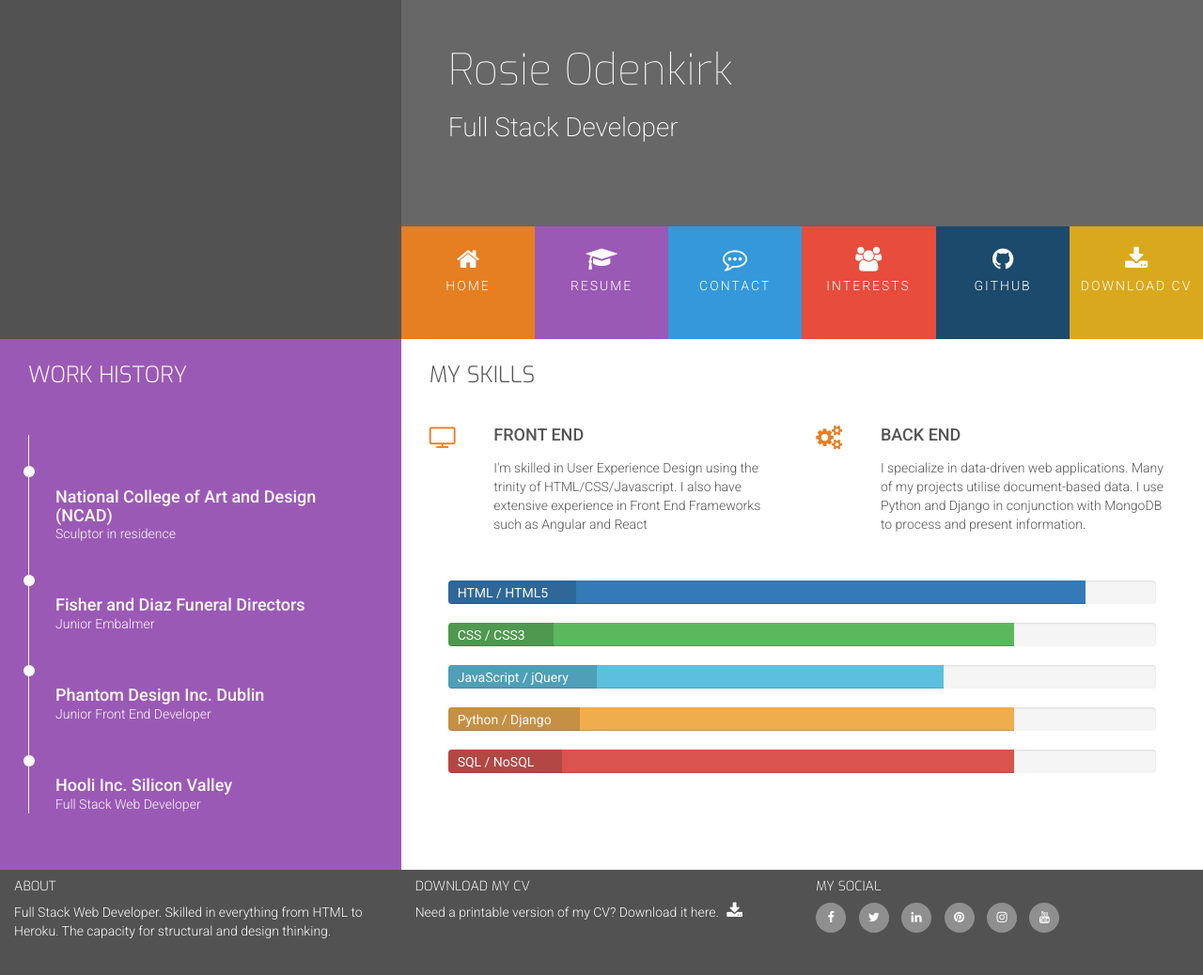
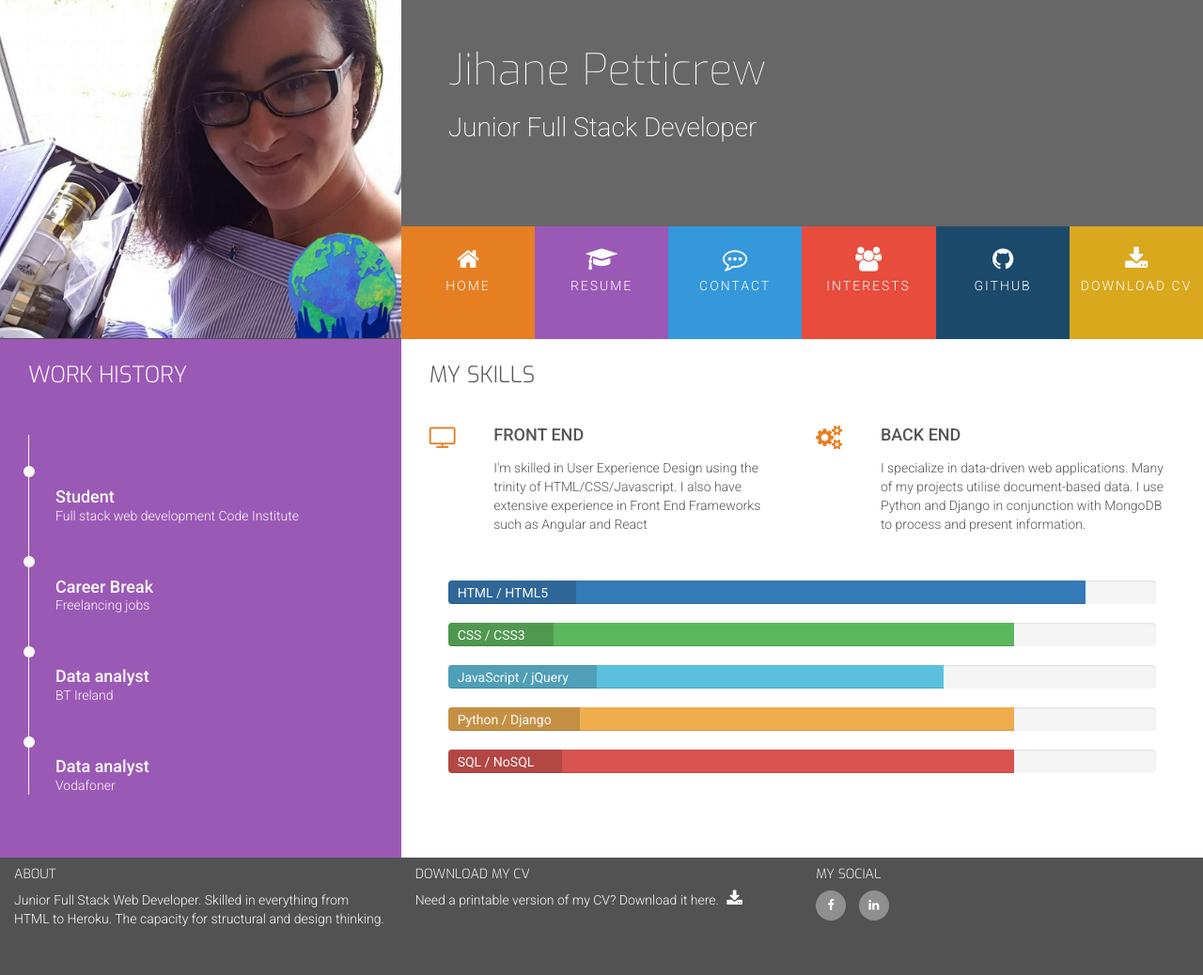
Before and after one commit to JihanePett/ajax-test, a plain HTML site: page resume.html in a window 1280 px wide. Shown: the whole page at 94% size. Drawn offline with nearby package versions, Linux system fonts and the light colour scheme.

Commit message:
amended all the pages to reflect my personal info image and details

```diff
--- a/assets/css/style.css
+++ b/assets/css/style.css
@@ -118,7 +118,7 @@ header {
 }
 
 .logo {
-    background: url("../images/rosie.jpg");
+    background: url("/media/Profile-img.jpg");
     background-position: center;
     background-repeat: no-repeat;
     background-size: cover;
--- a/resume.html
+++ b/resume.html
@@ -1,9 +1,21 @@
 <!DOCTYPE html>
 <html>
   <head>
-        <link rel="stylesheet" href="https://maxcdn.bootstrapcdn.com/bootstrap/3.3.7/css/bootstrap.min.css" type="text/css" />
-        <link rel="stylesheet" href="https://maxcdn.bootstrapcdn.com/font-awesome/4.7.0/css/font-awesome.min.css" type="text/css" />
-        <link rel="stylesheet" href="https://cdnjs.cloudflare.com/ajax/libs/hover.css/2.1.1/css/hover-min.css" type="text/css" />
+    <link
+      rel="stylesheet"
+      href="https://maxcdn.bootstrapcdn.com/bootstrap/3.3.7/css/bootstrap.min.css"
+      type="text/css"
+    />
+    <link
+      rel="stylesheet"
+      href="https://maxcdn.bootstrapcdn.com/font-awesome/4.7.0/css/font-awesome.min.css"
+      type="text/css"
+    />
+    <link
+      rel="stylesheet"
+      href="https://cdnjs.cloudflare.com/ajax/libs/hover.css/2.1.1/css/hover-min.css"
+      type="text/css"
+    />
     <link rel="stylesheet" href="assets/css/style.css" type="text/css" />
     <title>Rosie Odenkirk</title>
   </head>
@@ -16,29 +28,50 @@
         <div class="col-md-8">
           <div class="row bg-color-name-title">
             <div class="heading">
-                            <h1 class="name">Rosie Odenkirk</h1>
-                            <h2 class="title">Full Stack Developer</h2>
+              <h1 class="name">Jihane Petticrew</h1>
+              <h2 class="title">Junior Full Stack Developer</h2>
             </div>
           </div>
           <div class="row">
             <ul id="nav" class="list-inline clearfix">
               <li class="col-xs-6 col-sm-2 ui-menu-color-home menuitem">
-                                <a href="index.html" class="hvr-sweep-to-bottom"><i class="fa fa-home" aria-hidden="true"></i><span>Home</span></a>
+                <a href="index.html" class="hvr-sweep-to-bottom"
+                  ><i class="fa fa-home" aria-hidden="true"></i
+                  ><span>Home</span></a
+                >
               </li>
               <li class="col-xs-6 col-sm-2 ui-menu-color-resume menuitem">
-                                <a href="resume.html" class="hvr-sweep-to-bottom"><i class="fa fa-graduation-cap" aria-hidden="true"></i><span>Resume</span></a>
+                <a href="resume.html" class="hvr-sweep-to-bottom"
+                  ><i class="fa fa-graduation-cap" aria-hidden="true"></i
+                  ><span>Resume</span></a
+                >
               </li>
               <li class="col-xs-6 col-sm-2 ui-menu-color-contact menuitem">
-                                <a href="contact.html" class="hvr-sweep-to-bottom"><i class=" fa fa-commenting-o" aria-hidden="true"></i><span>Contact</span></a>
+                <a href="contact.html" class="hvr-sweep-to-bottom"
+                  ><i class="fa fa-commenting-o" aria-hidden="true"></i
+                  ><span>Contact</span></a
+                >
               </li>
               <li class="col-xs-6 col-sm-2 ui-menu-color-interests menuitem">
-                                <a href="interests.html" class="hvr-sweep-to-bottom"><i class="fa fa-users" aria-hidden="true"></i><span>Interests</span></a>
+                <a href="interests.html" class="hvr-sweep-to-bottom"
+                  ><i class="fa fa-users" aria-hidden="true"></i
+                  ><span>Interests</span></a
+                >
               </li>
               <li class="col-xs-6 col-sm-2 ui-menu-color-github menuitem">
-                                <a href="github.html" class="hvr-sweep-to-bottom"><i class="fa fa-github" aria-hidden="true"></i><span>GitHub</span></a>
+                <a href="github.html" class="hvr-sweep-to-bottom"
+                  ><i class="fa fa-github" aria-hidden="true"></i
+                  ><span>GitHub</span></a
+                >
               </li>
               <li class="col-xs-6 col-sm-2 ui-menu-color-download menuitem">
-                                <a href="assets/cv/sample-cv.pdf" target="_blank" class="hvr-sweep-to-bottom"><i class="fa fa-download" aria-hidden="true"></i><span>Download CV</span></a>
+                <a
+                  href="assets/cv/JihaneP_CV.pdf"
+                  target="_blank"
+                  class="hvr-sweep-to-bottom"
+                  ><i class="fa fa-download" aria-hidden="true"></i
+                  ><span>Download CV</span></a
+                >
               </li>
             </ul>
           </div>
@@ -47,60 +80,76 @@
     </header>
     <section class="container-fluid">
       <div class="row row-table">
-                <div class="col-xs-12 col-sm-12 col-md-4 bg-color-work-history section-column">
+        <div
+          class="col-xs-12 col-sm-12 col-md-4 bg-color-work-history section-column"
+        >
           <div class="row">
             <div class="col-md-12">
               <h3 class="history-heading uppercase">Work History</h3>
             </div>
           </div>
           <div class="history-items">
-                        <div class="timeline-item" dates="02/1998 - 04/2004">
-                            <h4>National College of Art and Design (NCAD)</h4>
-                            <p>Sculptor in residence</p>
+            <div class="timeline-item" dates="2020 - 2021">
+              <h4>Student</h4>
+              <p>Full stack web development Code Institute</p>
             </div>
-                        <div class="timeline-item" dates="04/2004 - 06/2008">
-                            <h4>Fisher and Diaz Funeral Directors</h4>
-                            <p>Junior Embalmer</p>
+            <div class="timeline-item" dates="2015 - 2020">
+              <h4>Career Break</h4>
+              <p>Freelancing jobs</p>
             </div>
-                        <div class="timeline-item" dates="06/2008 - 06/2011">
-                            <h4>Phantom Design Inc. Dublin</h4>
-                            <p>Junior Front End Developer</p>
+            <div class="timeline-item" dates="2012 - 2014">
+              <h4>Data analyst</h4>
+              <p>BT Ireland</p>
             </div>
-                        <div class="timeline-item" dates="06/2011 - Present">
-                            <h4>Hooli Inc. Silicon Valley</h4>
-                            <p>Full Stack Web Developer</p>
+            <div class="timeline-item" dates="2010 - 2012">
+              <h4>Data analyst</h4>
+              <p>Vodafoner</p>
             </div>
           </div>
         </div>
-                <div class="col-xs-12 col-sm-12 col-md-8 bg-color-three-reasons section-column">
+        <div
+          class="col-xs-12 col-sm-12 col-md-8 bg-color-three-reasons section-column"
+        >
           <div class="row">
             <div class="col-md-12">
               <h3 class="section-heading uppercase">My Skills</h3>
             </div>
           </div>
           <div class="row">
-                            <div class="col-xs-10 col-xs-offset-1 col-sm-offset-0 col-sm-4 col-md-6">
+            <div
+              class="col-xs-10 col-xs-offset-1 col-sm-offset-0 col-sm-4 col-md-6"
+            >
               <div class="row">
-                                    <div class="col-xs-2 col-sm-2  col-md-2">
+                <div class="col-xs-2 col-sm-2 col-md-2">
                   <i class="three-reasons-icon fa fa-tv" aria-hidden="true"></i>
                 </div>
                 <div class="col-xs-10 col-sm-10">
                   <h4 class="three-reasons-heading uppercase">Front End</h4>
                   <p>
-                                            I'm skilled in User Experience Design using the trinity of HTML/CSS/Javascript. I also have extensive experience in Front End Frameworks such as Angular and React
+                    I'm skilled in User Experience Design using the trinity of
+                    HTML/CSS/Javascript. I also have extensive experience in
+                    Front End Frameworks such as Angular and React
                   </p>
                 </div>
               </div>
             </div>
-                            <div class="col-xs-10 col-xs-offset-1 col-sm-offset-0 col-sm-4 col-md-6">
+            <div
+              class="col-xs-10 col-xs-offset-1 col-sm-offset-0 col-sm-4 col-md-6"
+            >
               <div class="row">
-                                    <div class="col-xs-2 col-sm-2  col-md-2">
-                                        <i class="three-reasons-icon fa fa-gears" aria-hidden="true"></i>
+                <div class="col-xs-2 col-sm-2 col-md-2">
+                  <i
+                    class="three-reasons-icon fa fa-gears"
+                    aria-hidden="true"
+                  ></i>
                 </div>
                 <div class="col-xs-10 col-sm-10">
                   <h4 class="three-reasons-heading uppercase">Back End</h4>
                   <p>
-                                            I specialize in data-driven web applications. Many of my projects utilise document-based data. I use Python and Django in conjunction with MongoDB to process and present information.
+                    I specialize in data-driven web applications. Many of my
+                    projects utilise document-based data. I use Python and
+                    Django in conjunction with MongoDB to process and present
+                    information.
                   </p>
                 </div>
               </div>
@@ -108,31 +157,66 @@
           </div>
           <div class="row progress-section">
             <div class="progress">
-                                <div class="progress-bar" role="progressbar" aria-valuenow="90" aria-valuemin="0" aria-valuemax="100" style="width:90%">
+              <div
+                class="progress-bar"
+                role="progressbar"
+                aria-valuenow="90"
+                aria-valuemin="0"
+                aria-valuemax="100"
+                style="width: 90%;"
+              >
                 <span class="sr-only"> 90% complete</span>
               </div>
               <span class="progress-type">HTML / HTML5</span>
             </div>
             <div class="progress">
-                                <div class="progress-bar progress-bar-success" role="progressbar" aria-valuenow="80" aria-valuemin="0" aria-valuemax="100" style="width:80%">
+              <div
+                class="progress-bar progress-bar-success"
+                role="progressbar"
+                aria-valuenow="80"
+                aria-valuemin="0"
+                aria-valuemax="100"
+                style="width: 80%;"
+              >
                 <span class="sr-only"> 80% complete</span>
               </div>
               <span class="progress-type">CSS / CSS3</span>
             </div>
             <div class="progress">
-                                <div class="progress-bar progress-bar-info" role="progressbar" aria-valuenow="70" aria-valuemin="0" aria-valuemax="100" style="width:70%">
+              <div
+                class="progress-bar progress-bar-info"
+                role="progressbar"
+                aria-valuenow="70"
+                aria-valuemin="0"
+                aria-valuemax="100"
+                style="width: 70%;"
+              >
                 <span class="sr-only"> 70% complete</span>
               </div>
               <span class="progress-type">JavaScript / jQuery</span>
             </div>
             <div class="progress">
-                                <div class="progress-bar progress-bar-warning" role="progressbar" aria-valuenow="80" aria-valuemin="0" aria-valuemax="100" style="width:80%">
+              <div
+                class="progress-bar progress-bar-warning"
+                role="progressbar"
+                aria-valuenow="80"
+                aria-valuemin="0"
+                aria-valuemax="100"
+                style="width: 80%;"
+              >
                 <span class="sr-only"> 80% complete</span>
               </div>
               <span class="progress-type">Python / Django</span>
             </div>
             <div class="progress">
-                                <div class="progress-bar progress-bar-danger" role="progressbar" aria-valuenow="80" aria-valuemin="0" aria-valuemax="100" style="width:80%">
+              <div
+                class="progress-bar progress-bar-danger"
+                role="progressbar"
+                aria-valuenow="80"
+                aria-valuemin="0"
+                aria-valuemax="100"
+                style="width: 80%;"
+              >
                 <span class="sr-only"> 80% complete</span>
               </div>
               <span class="progress-type">SQL / NoSQL</span>
@@ -146,27 +230,32 @@
         <div class="col-sm-4">
           <h5 class="uppercase general-sub">About</h5>
           <p class="inline-block">
-                        Full Stack Web Developer. Skilled in everything from HTML to Heroku.
-                        The capacity for structural and design thinking.
+            Junior Full Stack Web Developer. Skilled in everything from HTML to
+            Heroku. The capacity for structural and design thinking.
           </p>
         </div>
         <div class="col-sm-4">
           <h5 class="uppercase general-sub">Download My CV</h5>
           <p class="inline-block">
             Need a printable version of my CV? Download it here.
-                        <a href="#" class="cv-pdf"><i class="fa fa-download" aria-hidden="true"></i></a>
+            <a href="assets/cv/JihaneP_CV.pdf" class="cv-pdf"
+              ><i class="fa fa-download" aria-hidden="true"></i
+            ></a>
           </p>
         </div>
         <div class="col-sm-4">
           <h5 class="uppercase general-sub">My Social</h5>
           <ul class="list-inline social-links">
-                        <li><a target="_blank" href="#"><i class="fa fa-facebook"></i></a></li>
-                        <li><a target="_blank" href="#"><i class="fa fa-twitter"></i></a></li>
-                        <li><a target="_blank" href="#"><i class="fa fa-linkedin"></i></a></li>
-                        <li><a target="_blank" href="#"><i class="fa fa-pinterest"></i></a></li>
-                        <li><a target="_blank" href="#"><i class="fa fa-instagram"></i></a></li>
-                        <li><a target="_blank" href="#"><i class="fa fa-youtube"></i></a></li>
-
+            <li>
+              <a target="_blank" href="www.facebook.com/jihane.azim.7"
+                ><i class="fa fa-facebook"></i
+              ></a>
+            </li>
+            <li>
+              <a target="_blank" href="www.linkedin.com/in/JihanePett"
+                ><i class="fa fa-linkedin"></i
+              ></a>
+            </li>
           </ul>
         </div>
       </div>
```
Also changed, not shown: contact.html (+91 -28 lines), github.html (+9 -13 lines), index.html (+21 -25 lines), interests.html (+8 -20 lines), media/Profile-img.jpg (added), 1 other file. Lines whose indentation alone changed are shown as unchanged.
